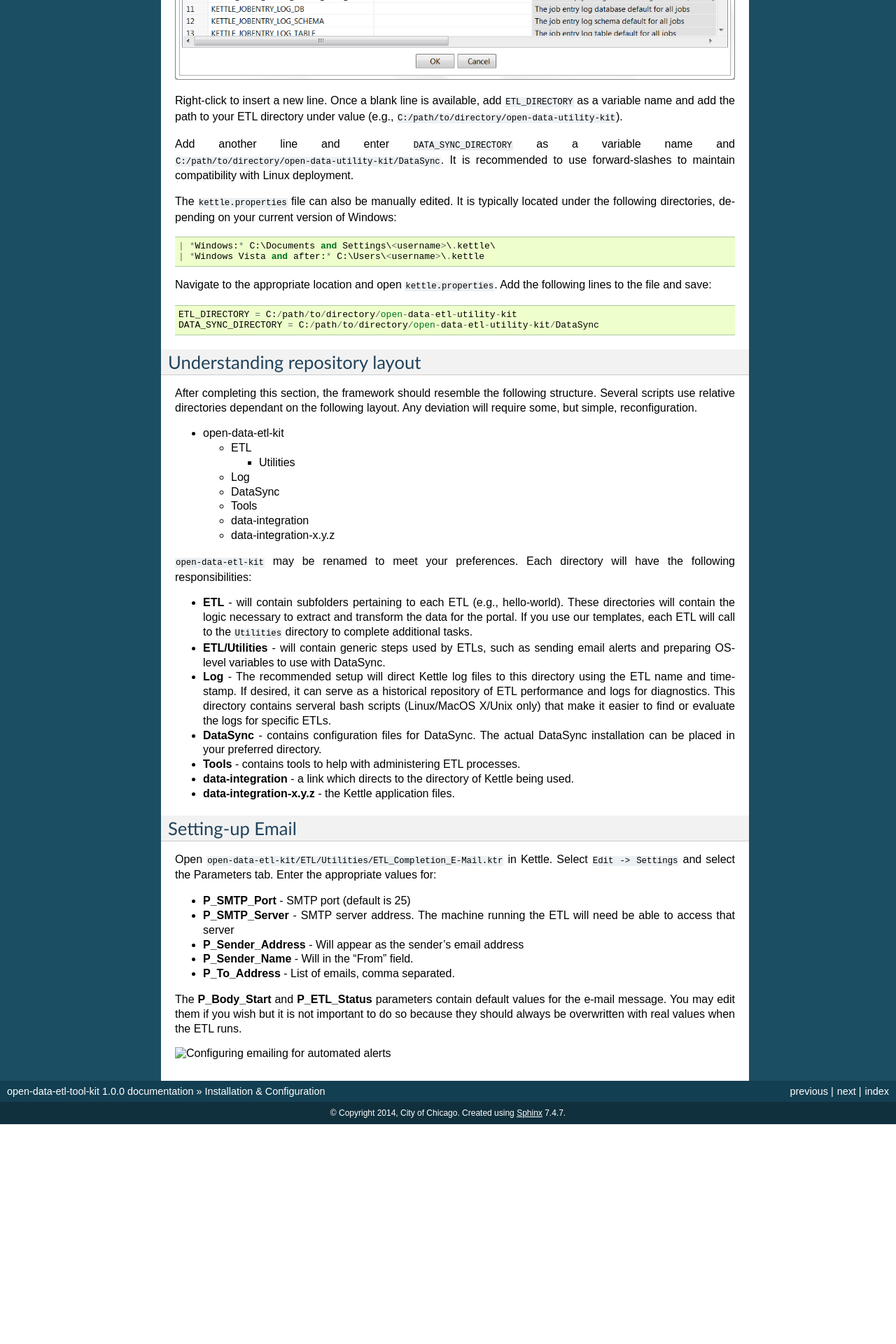
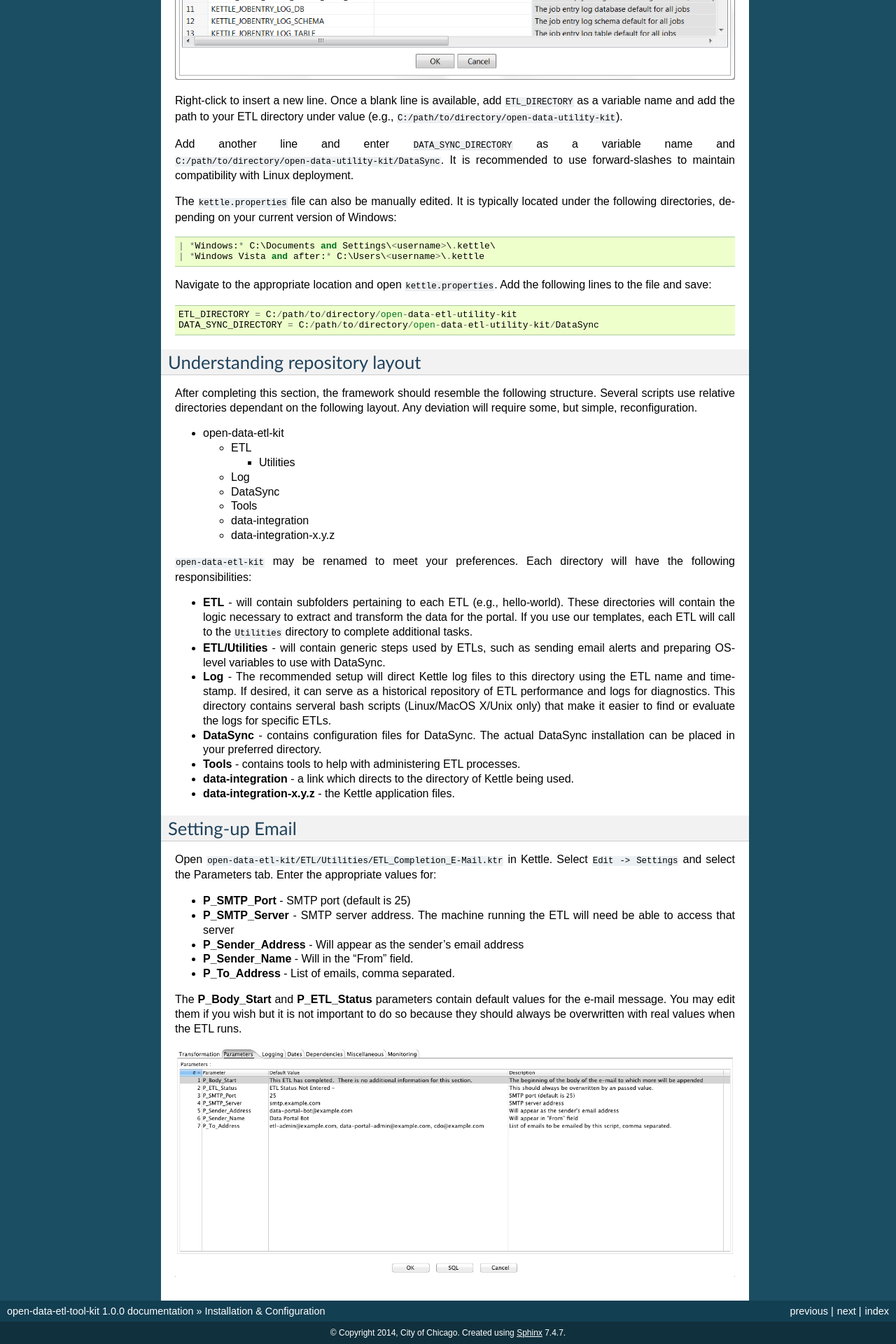
Before and after one commit to Chicago/open-data-etl-utility-kit, a Sphinx documentation site: the page built from docs/installation-configuration.rst, in a window 1280 px wide. Shown: the part 3857-5777 px from the top of the page at 70% size. Built offline with Sphinx 7.4.7, drawn with Linux system fonts in a browser that asks for light colours; before the commit the page ends 5463 px from its top, so only the background shows below that.

Commit message:
Update installation-configuration.rst
Corrected images/email-configuration.PNG to images/email-configuration.png.

```diff
--- a/docs/installation-configuration.rst
+++ b/docs/installation-configuration.rst
@@ -272,5 +272,5 @@ tab. Enter the appropriate values for:
 
 The **P_Body_Start** and **P_ETL_Status** parameters contain default values for the e-mail message. You may edit them if you wish but it is not important to do so because they should always be overwritten with real values when the ETL runs.
 
-.. image:: images/email-configuration.PNG
+.. image:: images/email-configuration.png
    :alt: Configuring emailing for automated alerts
```
